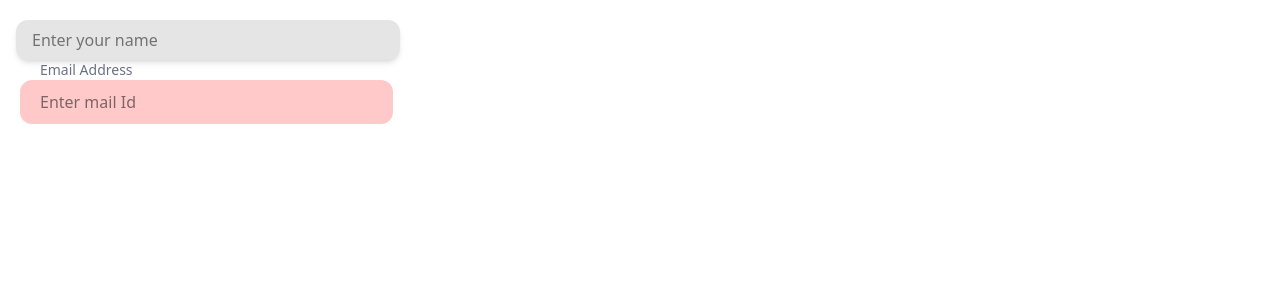
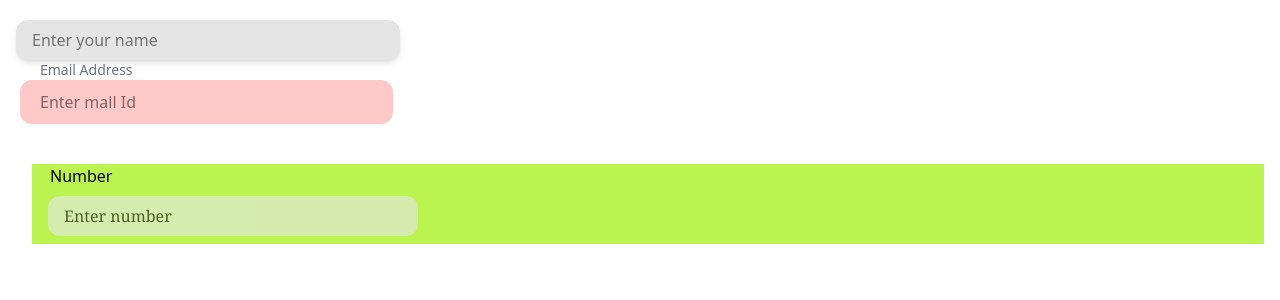
Before and after one commit to curiouscatcode/Web-dev-practice, a React (Vite) app in the folder 1-html-css/frontend-design-practice/01-components/01-buttons/: page / in a window 1280 px wide. Shown: the top 300 px of the page. Built offline with nearby package versions, Linux system fonts and the light colour scheme.

Commit message:
field03 number

```diff
--- /dev/null
+++ b/1-html-css/frontend-design-practice/01-components/01-buttons/components/1-b/Field03.jsx
@@ -0,0 +1,13 @@
+const Field03 = () => {
+  return (
+    <div className="mt-10 ml-4 bg-lime-300">
+      <label className="block mx-4.5">Number</label>
+      <input
+        className="placeholder-black font-serif rounded-xl opacity-60 mx-4 my-2 bg-gray-200 w-[30%] pl-4 py-2"
+        placeholder="Enter number"
+        type="number"
+      />
+    </div>
+  );
+};
+export default Field03;
--- a/1-html-css/frontend-design-practice/01-components/01-buttons/src/App.jsx
+++ b/1-html-css/frontend-design-practice/01-components/01-buttons/src/App.jsx
@@ -17,6 +17,7 @@ import Btn13 from "../components/1-a/Btn13";
 
 import Field01 from "../components/1-b/field01";
 import Field02 from "../components/1-b/Field02";
+import Field03 from "../components/1-b/Field03";
 
 function App() {
   return (
@@ -38,6 +39,7 @@ function App() {
 
         <Field01 />
         <Field02 />
+        <Field03 />
       </div>
     </>
   );
```
